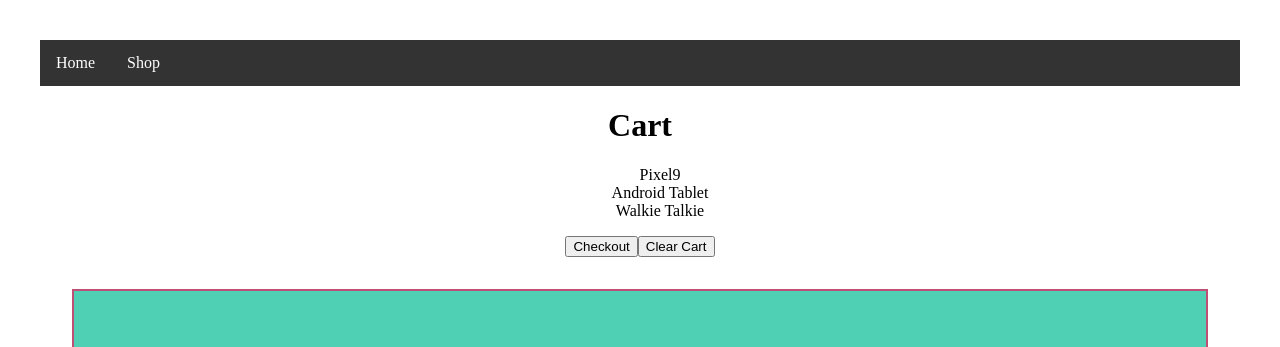
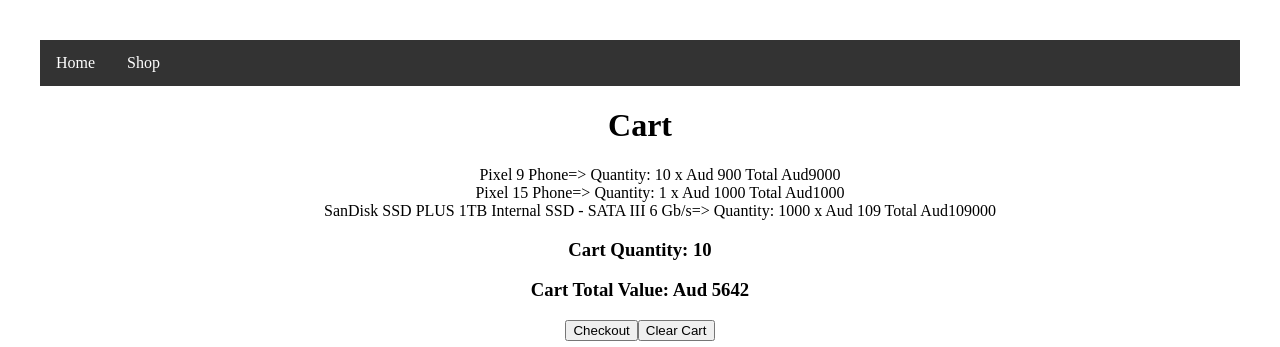
Before and after one commit to amaldevelops/shopping-cart, a React (Vite) app: page /shop/cart in a window 1280 px wide. Shown: the top 347 px of the page. Built offline with nearby package versions, Linux system fonts and the light colour scheme; no server answers.

Commit message:
Simplified Cart data structure

```diff
--- a/src/components/Shop/Shop.jsx
+++ b/src/components/Shop/Shop.jsx
@@ -7,11 +7,21 @@
 import ShopItems from "./ShopItems/ShopItems";
 
 function Shop() {
-  const [shoppingCart, setShoppingCart] = useState(
-    { itemName: "Item Name", itemPrice: "$0", quantity: 0, totalItemPrice: 0 },
+  const [shoppingCart, setShoppingCart] = useState({
+    items: [
+      { itemName: "Pixel 9 Phone", itemPrice: 900, quantity: 10 },
+      { itemName: "Pixel 15 Phone", itemPrice: 1000, quantity: 1 },
+      {
+        itemName: "SanDisk SSD PLUS 1TB Internal SSD - SATA III 6 Gb/s",
+        itemPrice: 109,
+        quantity: 1000,
+      },
+    ],
+    summary: { cartQuantity: 10, CartTotal: 5642 },
+  }
+
+    // { itemName: "Item Name", itemPrice: "$0", quantity: 0, totalItemPrice: 0 },
   );
-
-  function updateCart() {}
 
   return (
     <div>
--- a/src/components/ShoppingCart/ShoppingCart.jsx
+++ b/src/components/ShoppingCart/ShoppingCart.jsx
@@ -23,8 +23,19 @@
 
 // let cart = "";
 let total;
-const itemTest = ["Pixel9", "Android Tablet", "Walkie Talkie"];
-const itemTest2 = [{ Pixel9: 10 }, { AndroidTablet: 10 }, { WalkieTalkie: 4 }];
+
+const itemTest2 = {
+  items: [
+    { itemName: "Pixel 9 Phone", itemPrice: 900, quantity: 10 },
+    { itemName: "Pixel 15 Phone", itemPrice: 1000, quantity: 1 },
+    {
+      itemName: "SanDisk SSD PLUS 1TB Internal SSD - SATA III 6 Gb/s",
+      itemPrice: 109,
+      quantity: 1000,
+    },
+  ],
+  summary: { cartQuantity: 10, CartTotal: 5642 },
+};
 
 function ShoppingCart() {
   const [shoppingCart, setShoppingCart] = useOutletContext();
@@ -32,14 +43,30 @@
 
   function clearCart() {
     // console.log(shoppingCart)
+    let shoppingCartLength = shoppingCart[0].length;
 
-    setShoppingCart({ ...shoppingCart, itemName: "", itemPrice: "" });
+    let updatedShoppingCart = shoppingCart[0].splice(0, shoppingCartLength);
+
+    setShoppingCart({ ...shoppingCart, updatedShoppingCart });
   }
 
   function updateCart() {
-    setShoppingCart({ ...shoppingCart, itemName: "Pixel 9", itemPrice: 1000 });
+    let newShoppingCart = {
+      items: [
+        { itemName: "Pixel 9 Phone", itemPrice: 900, quantity: 10 },
+        { itemName: "Pixel 15 Phone", itemPrice: 1000, quantity: 1 },
+        {
+          itemName: "SanDisk SSD PLUS 1TB Internal SSD - SATA III 6 Gb/s",
+          itemPrice: 109,
+          quantity: 1000,
+        },
+      ],
+      summary: { cartQuantity: 10, CartTotal: 5642 },
+    };
 
-    total = <h3>Total: Aud</h3>;
+    setShoppingCart({ ...shoppingCart, newShoppingCart });
+
+    // total = <h3>Total: Aud</h3>;
   }
 
   if (shoppingCart === undefined || shoppingCart[1] === null) {
@@ -54,19 +81,25 @@
         <div>
           <h1>Cart</h1>
           <ListsUl>
-            {itemTest.map((itemTests) => {
-              return <li key={itemTests}>{itemTests}</li>;
+            {shoppingCart["items"].map((CartList, index) => {
+              return (
+                <li key={index}>
+                  {CartList.itemName}
+                  {"=> "}
+                  {"Quantity: "}
+                  {CartList.quantity}
+                  {" x "}
+                  {"Aud "}
+                  {CartList.itemPrice} {"Total Aud"}
+                  {CartList.quantity * CartList.itemPrice}
+                  {CartList.CartTotal}
+                </li>
+              );
             })}
           </ListsUl>
-          {total}
+          <h3>Cart Quantity: {shoppingCart["summary"]["cartQuantity"]}</h3>
+          <h3>Cart Total Value: Aud {shoppingCart["summary"]["CartTotal"]} </h3>
         </div>
-
-        {/* <p>
-          <strong>{shoppingCart["itemName"]} : </strong>3 x{" "}
-          <span>{shoppingCart["itemPrice"]} </span>
-          <span>=Aud50</span>
-        </p> */}
-        {/* <h3>Total: Aud</h3> */}
 
         <button type="button" onClick={updateCart}>
           Checkout
```
